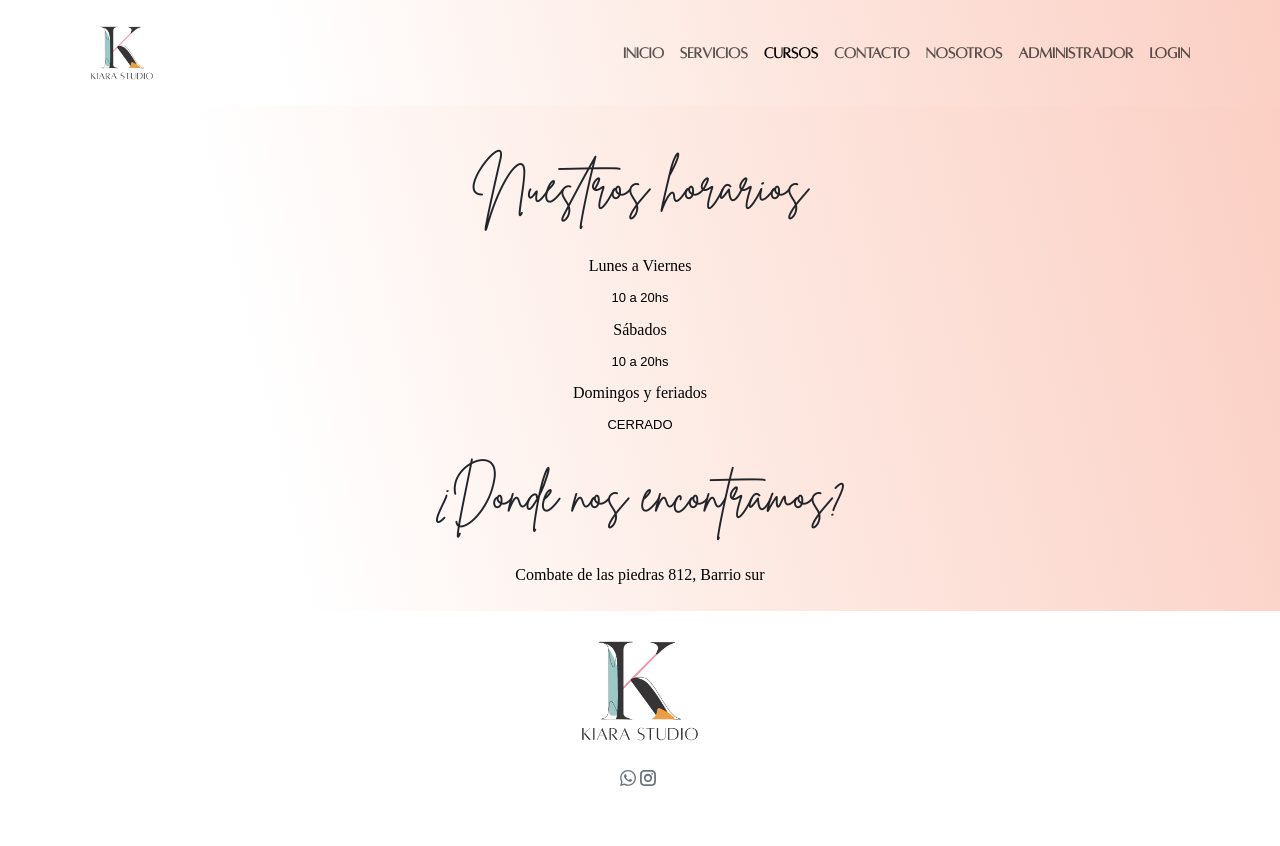
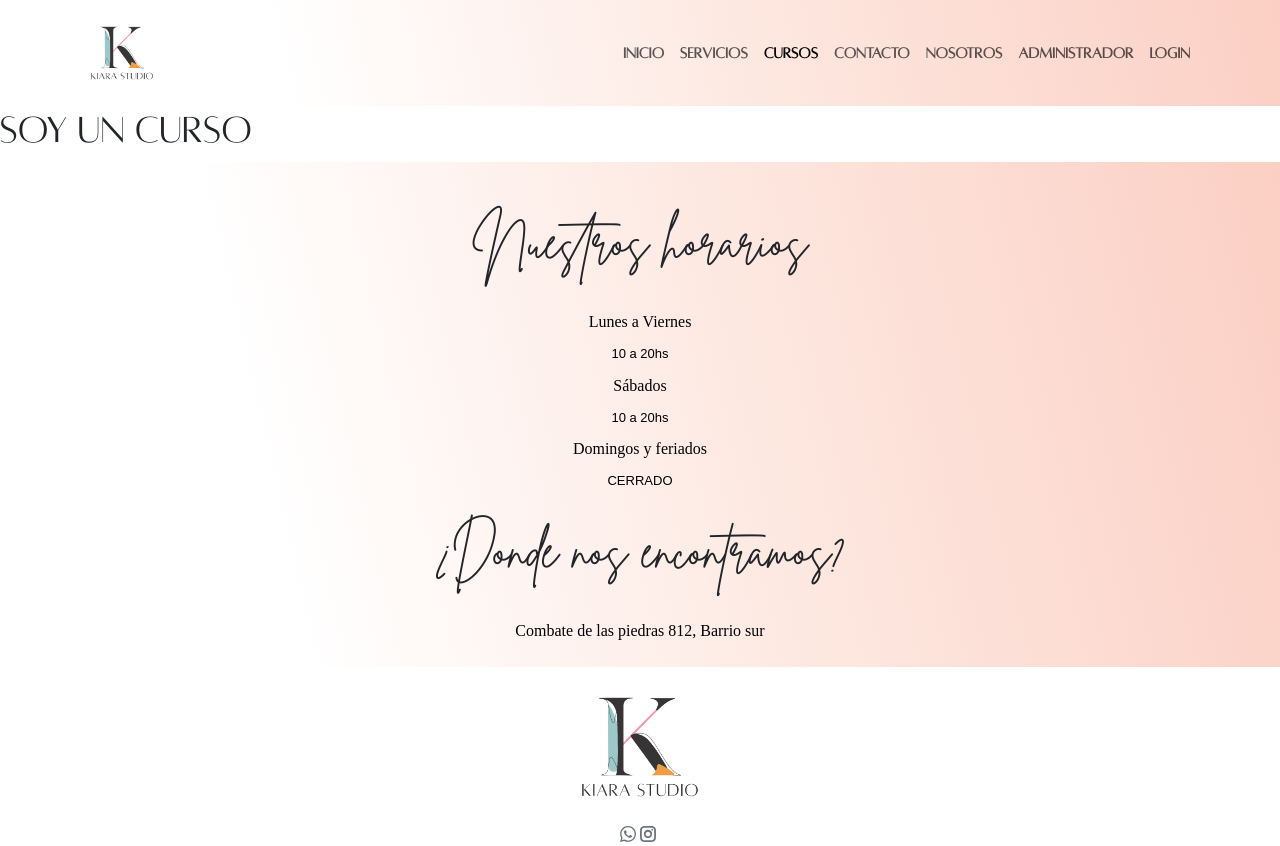
Before and after one commit to AixaFilsinger/StudioKiara, a React (Vite) app: page /cursos in a window 1280 px wide. Before the commit the page ends 800 px from the top, so only its background shows below. Built offline with nearby package versions, Linux system fonts and the light colour scheme.

Commit message:
esto una prueba

```diff
--- a/src/Components/views/Cursos.jsx
+++ b/src/Components/views/Cursos.jsx
@@ -3,7 +3,7 @@ import React from 'react';
 const Cursos = () => {
     return (
         <div>
-
+            <h1>Soy un curso</h1>
         </div>
     );
 };
```
